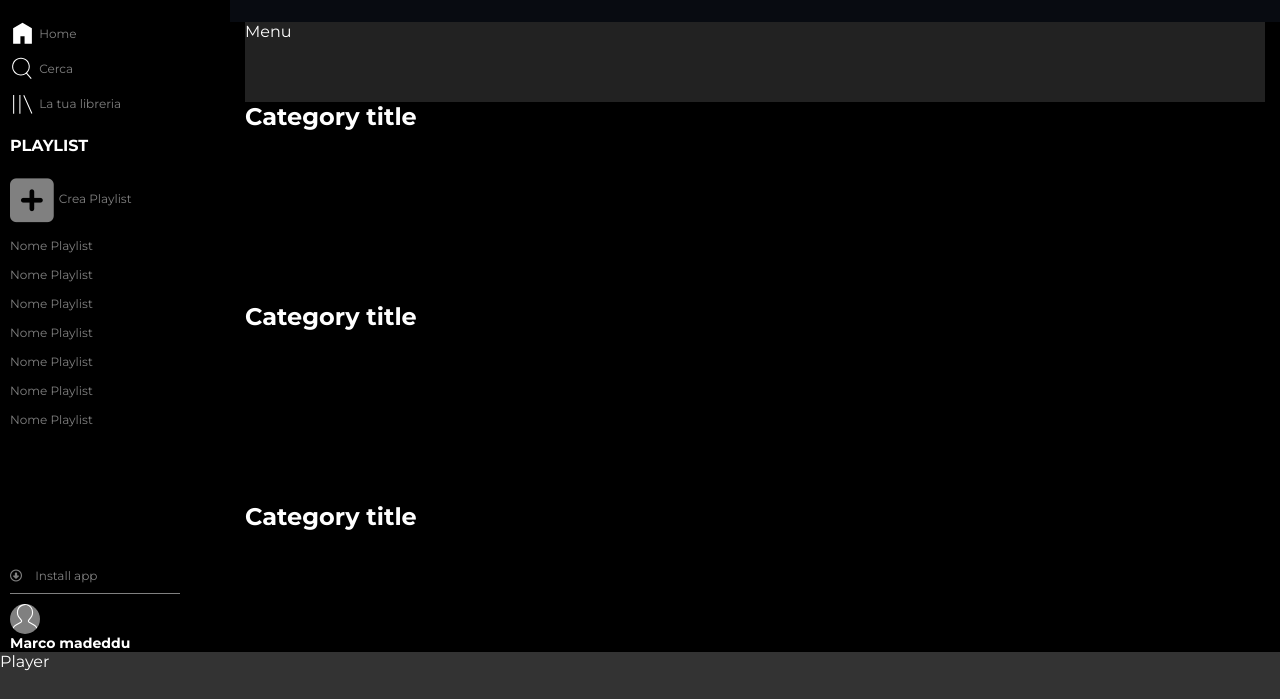
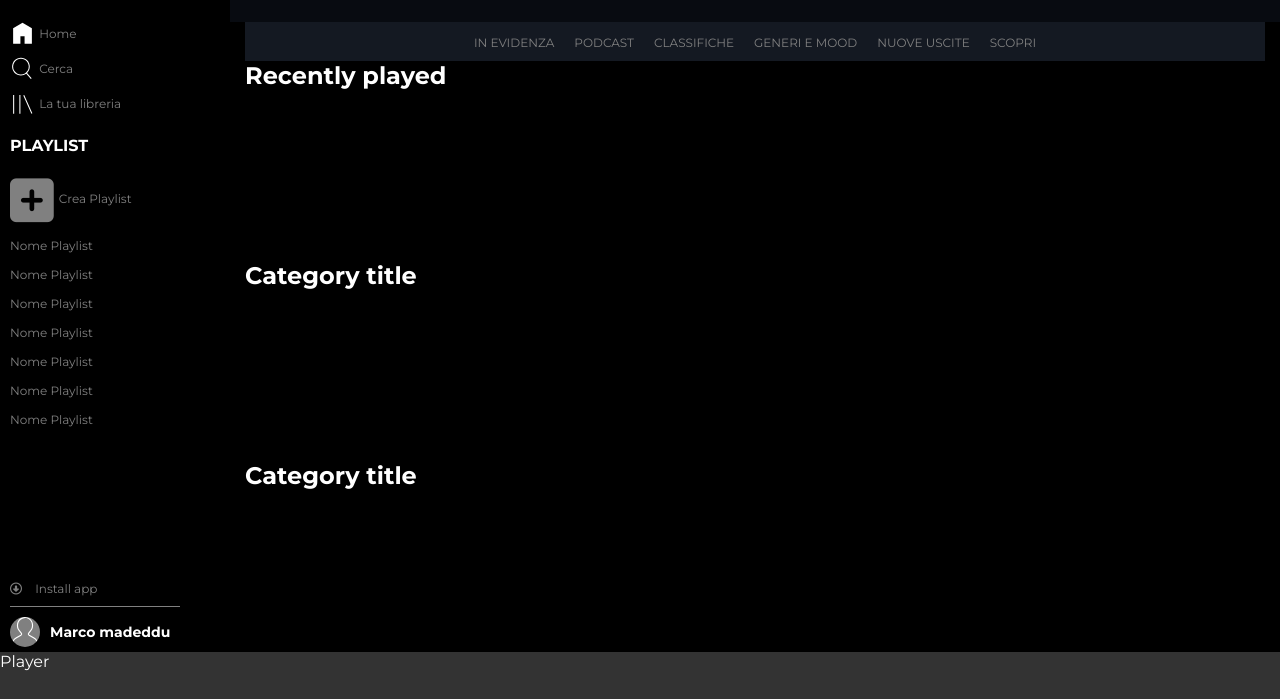
Before and after one commit to MarcoMadeddu/html-css-spotifyweb, a plain HTML site: page index.html in a window 1280 px wide. Shown: the part 68-767 px from the top of the page. Drawn offline with Linux system fonts and the light colour scheme.

Commit message:
add: content-menu

```diff
--- a/index.html
+++ b/index.html
@@ -65,8 +65,11 @@
 
                 <div class="sidebar-bottom">
                   <a href="#"><i class="far fa-arrow-alt-circle-down"></i> Install app</a>
-                  <img src="img/profile.svg" alt="">
-                  <h3>Marco madeddu</h3>
+                  <div class="profile">
+                    <img src="img/profile.svg" alt="">
+                    <h3>Marco madeddu</h3>
+                  </div>
+
                 </div>
             </aside>
 
@@ -76,10 +79,19 @@
                   <a href="#">EFFETTUA L'UPGRADE</a>
                 </div>
                 <div class="scrollable">
-                    <nav class="content-menu">Menu</nav>
+                    <nav class="content-menu">
+                      <ul class="list p-t-10">
+                        <li><a href="#">IN EVIDENZA</a></li>
+                        <li><a href="#">PODCAST</a></li>
+                        <li><a href="#">CLASSIFICHE</a></li>
+                        <li><a href="#">GENERI E MOOD</a></li>
+                        <li><a href="#">NUOVE USCITE</a></li>
+                        <li><a href="#">SCOPRI</a></li>
+                      </ul>
+                    </nav>
 
                     <section class="content-category">
-                        <h2>Category title</h2>
+                        <h2>Recently played</h2>
                     </section>
                     <section class="content-category">
                         <h2>Category title</h2>
--- a/styles/main.css
+++ b/styles/main.css
@@ -13,6 +13,10 @@ body {
 /* Utilities */
 .p-b{
   padding-bottom: 20px;
+}
+
+.p-t-10{
+  padding-top: 10px;
 }
 
 .txt-white{
@@ -41,6 +45,7 @@ body {
     flex-direction: column;
 }
 /* Sidebar top */
+
 #main-window .sidebar-top {
     flex-grow: 1;
     background: black;
@@ -53,6 +58,7 @@ body {
   padding: 10px 0;
 }
 /* user action */
+
 .user-action .list{
   display: flex;
   flex-direction: column;
@@ -64,24 +70,25 @@ body {
   vertical-align: middle;
 }
 
-#main-window .user-action .list li{
+.list li{
   padding-bottom: 10px;
-  text-decoration: none;
+  list-style: none;
 }
 
-#main-window .user-action .list a{
+ .list a{
   color: grey;
   font-size: 12px;
   text-decoration: none;
 }
 
-#main-window .user-action .list i{
+ .list i{
   font-size: 50px;
   vertical-align: middle;
   margin-right: 5px;
 }
 
 /* sidebar-bottom */
+
 .sidebar-bottom {
   padding-left: 10px;
   display: flex;
@@ -104,7 +111,15 @@ body {
   margin-right: 10px;
 }
 
+
+.sidebar-bottom .profile{
+  display: flex;
+  align-items: center;
+  padding-bottom: 5px;
+}
+
 .sidebar-bottom img{
+  margin-right: 10px;
   width: 30px;
   height: 30px;
   border: 4px transparent;
@@ -114,11 +129,14 @@ body {
 }
 
 /* CONTENT */
+
 #content {
     position: relative;
     flex-grow: 1;
     background: #000;
 }
+
+/* Topbar */
 
 .content-top-bar {
     display: flex;
@@ -156,10 +174,25 @@ body {
     padding: 90px 15px 30px;
 }
 
+/* Content-menu */
+
 .content-menu {
-    height: 80px; /*debug*/
-    background: #222;
+    background: #141922;
+    /* display: flex;
+    flex-direction: column; */
 }
+
+.content-menu ul{
+  display: flex;
+  justify-content: center;
+  align-items: center;
+}
+
+.content-menu ul li a{
+  padding: 0 10px;
+}
+
+
 
 .content-category {
     height: 200px; /* Debug */
```
